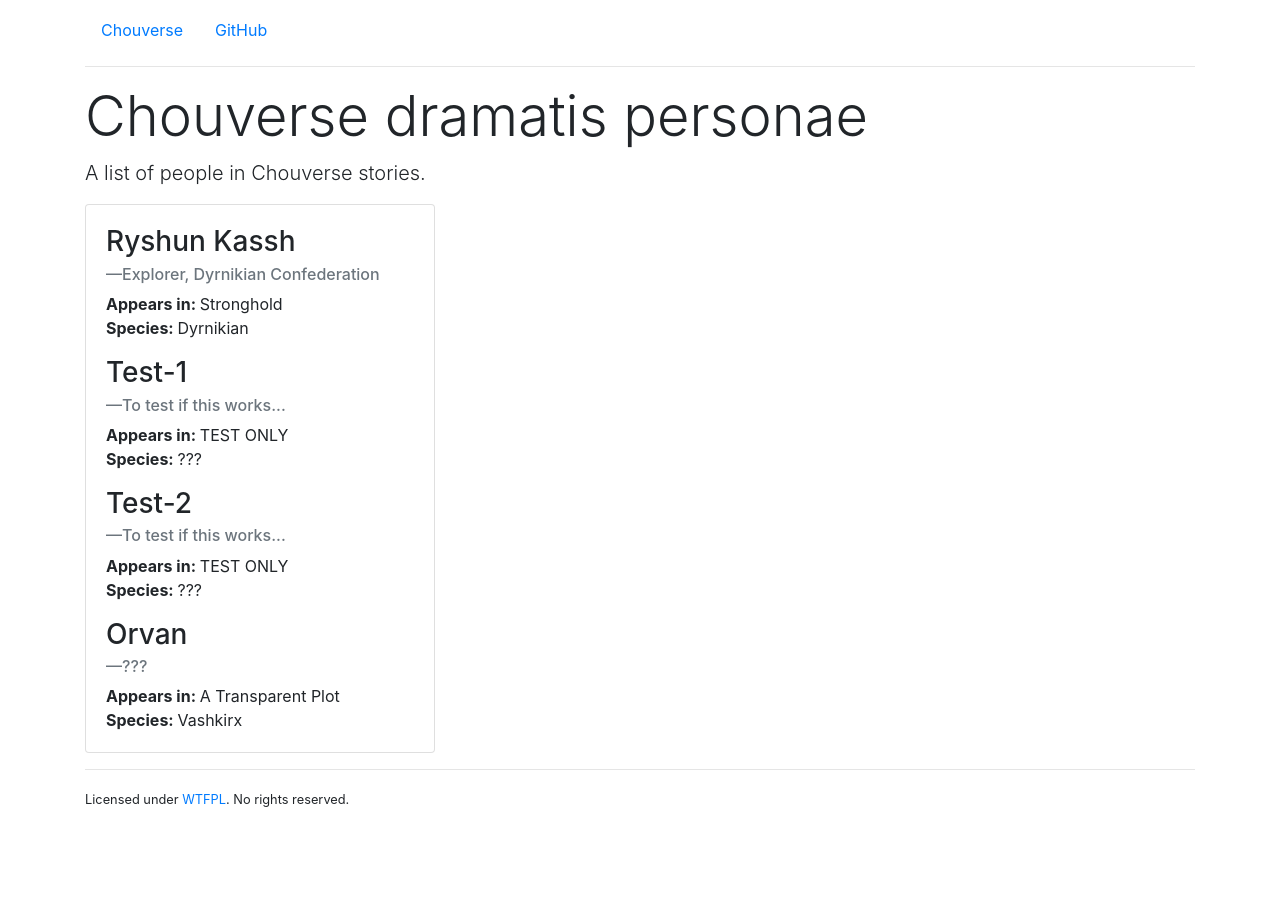
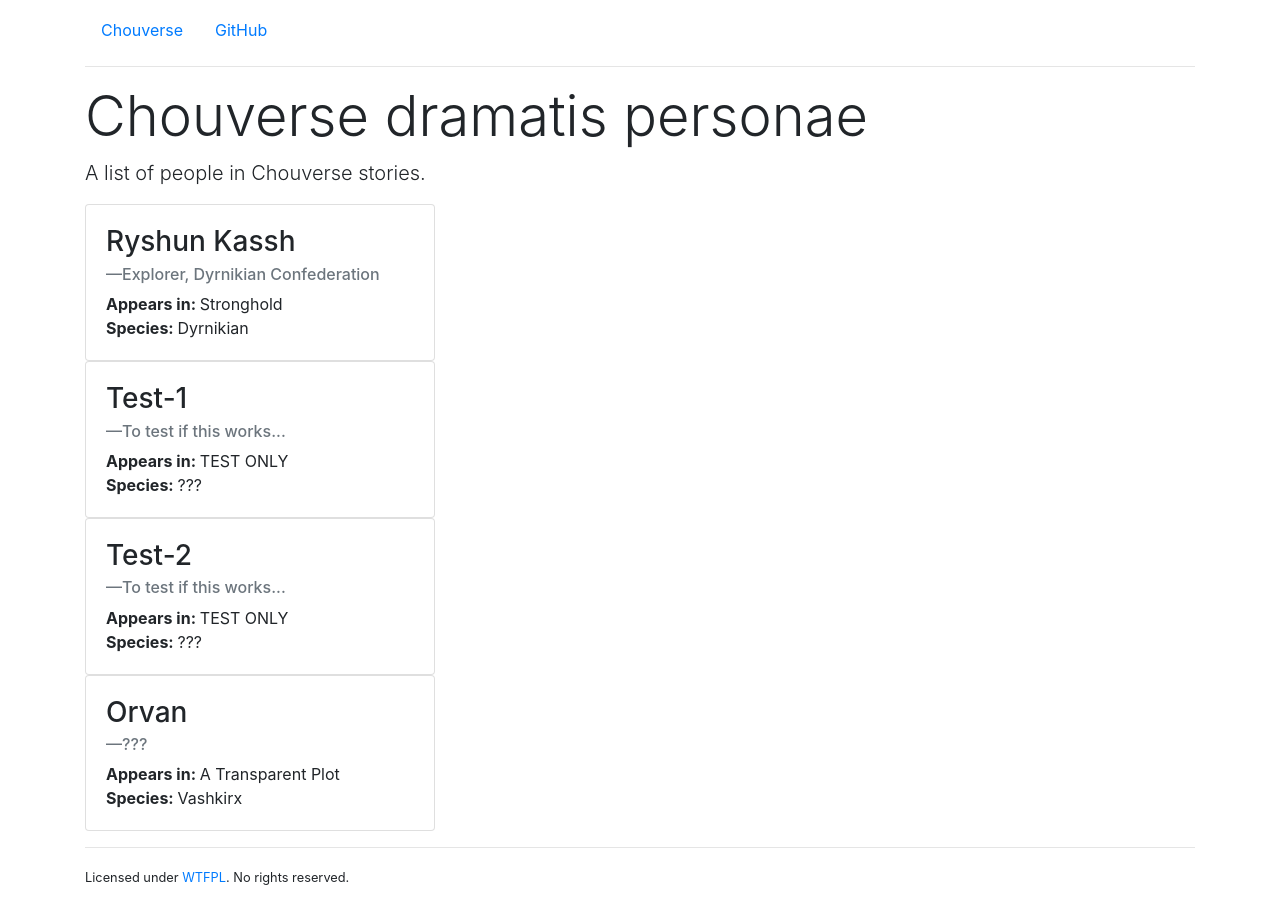
Before and after one commit to aa1874/Chouverse, a Jekyll site: the page built from people.html, in a window 1280 px wide. Built offline with Jekyll 4.4.1, drawn with Linux system fonts in a browser that asks for light colours.

Commit message:
card stuff

```diff
--- a/people.html
+++ b/people.html
@@ -9,11 +9,13 @@ list_desc: A list of people in Chouverse stories.
 <div class="row">
     {%- if site.people.size > 0 -%}
         <div class="col-md-4 col-sm-12">
+            {%- for person in site.people -%}
             <div class="card">
                 <div class="card-body">
-                    {%- for person in site.people -%}
                     <h3 class="card-title">{{ person.name | escape }}</h3>
-                        {%- if person.occupation -%}<h6 class="card-subtitle mb-2 text-muted">&mdash;{{ person.occupation }}</h6>{%- endif -%}
+                    {%- if person.occupation -%}
+                        <h6 class="card-subtitle mb-2 text-muted">&mdash;{{ person.occupation }}</h6>
+                    {%- endif -%}
                     <p class="card-text">
                         <b>Appears in: </b> {{ person.appearance }}<br>
                         <b>Species: </b> {{ person.species }}
@@ -21,9 +23,9 @@ list_desc: A list of people in Chouverse stories.
                     {%- if person.headline -%}
                         <p class="card-text">{{ person.headline }}</p>
                     {%- endif -%}
-                    {%- endfor -%}
                 </div>
             </div>
+            {%- endfor -%}
         </div>
     {%- endif -%}
 </div>
```
Lines whose indentation alone changed are shown as unchanged.
